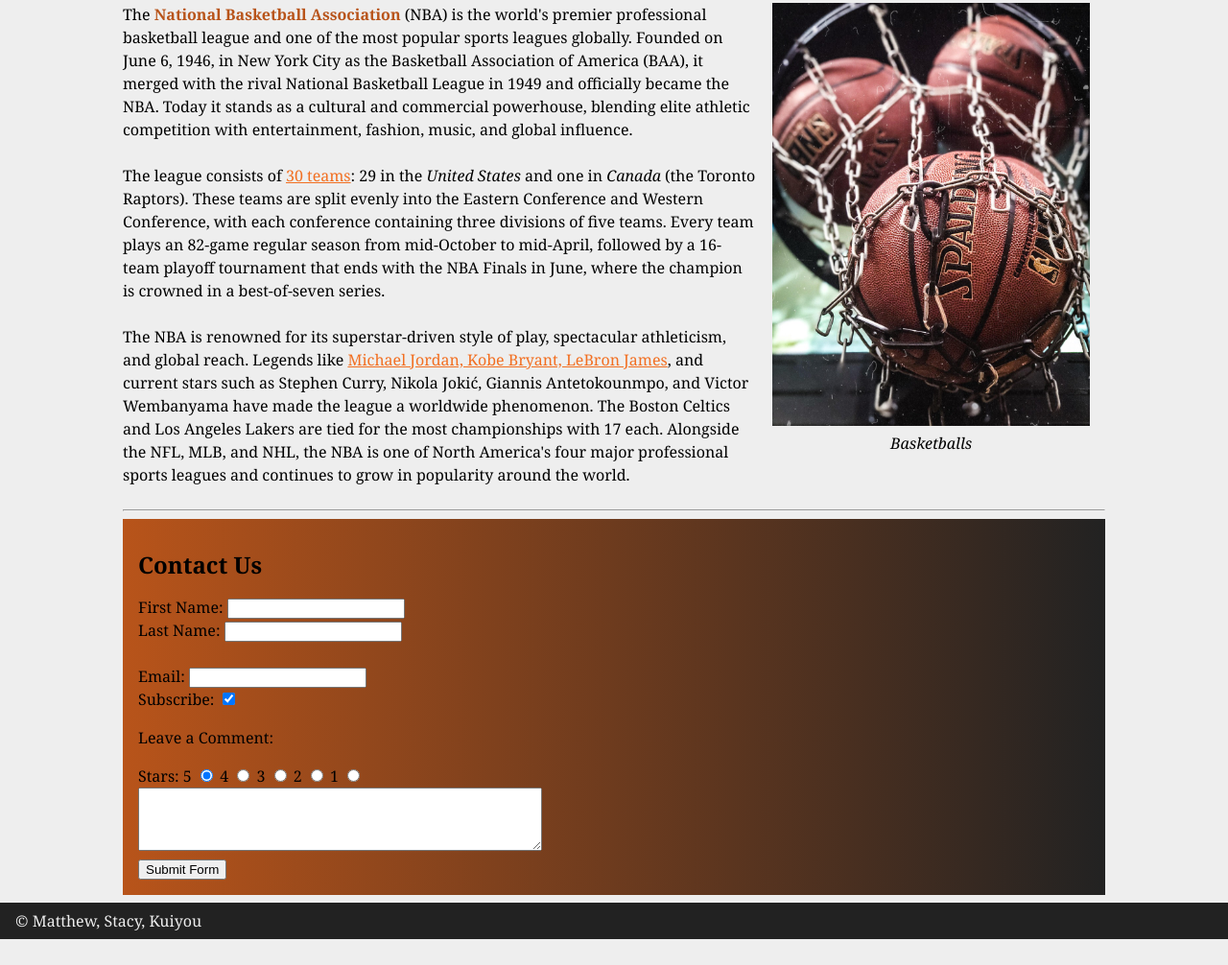
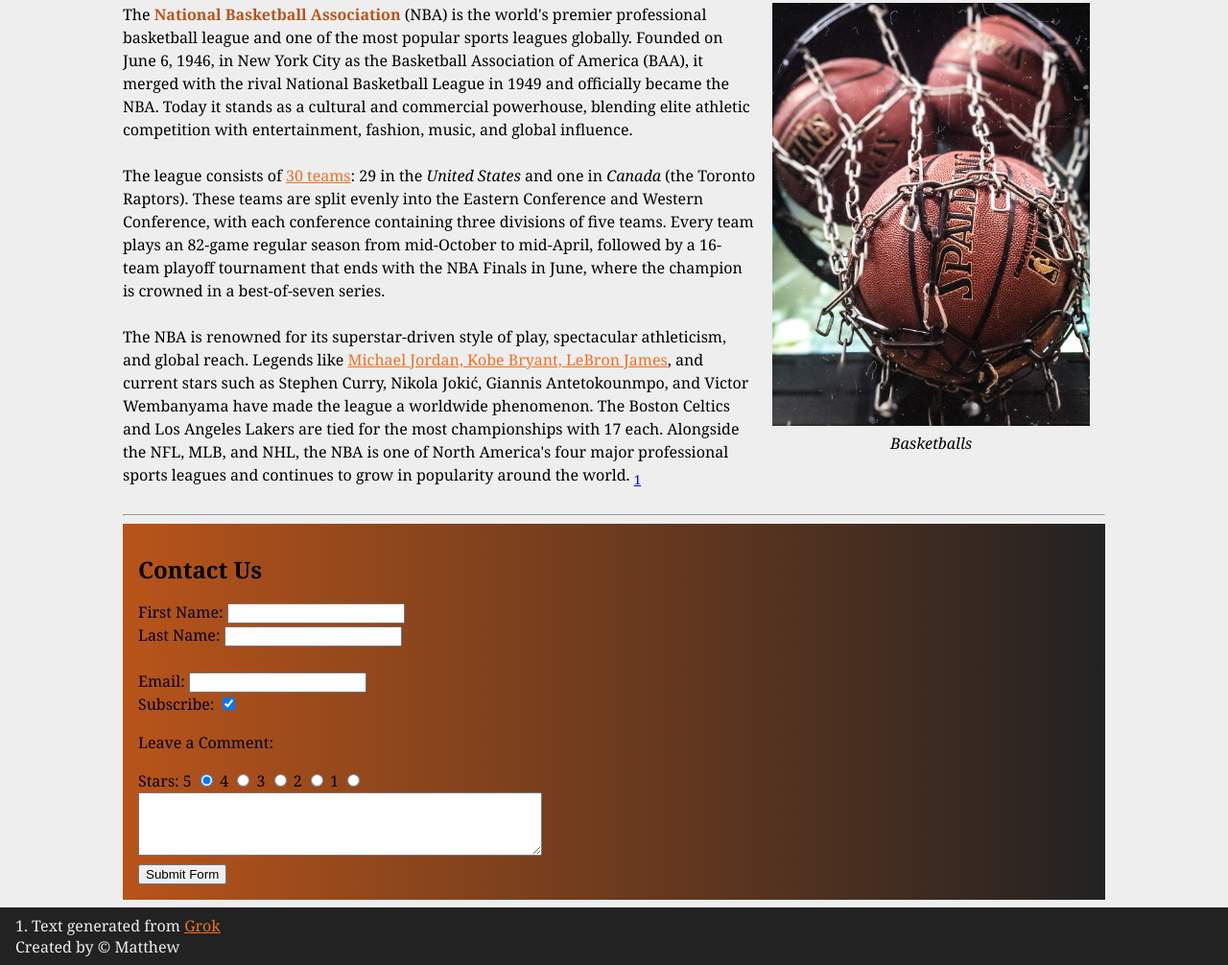
Before and after one commit to mattmaomao/CSIS1280-Web-Project, a plain HTML site: page index.html in a window 1280 px wide. Shown: the part 257-1263 px from the top of the page at 96% size. Before the commit the page ends 1236 px from the top, so only its background shows below. Drawn offline with Linux system fonts and the light colour scheme.

Commit message:
added reference in footer

```diff
--- a/index.html
+++ b/index.html
@@ -59,7 +59,7 @@
                 Celtics and Los Angeles Lakers are tied for the most championships with 17 each. Alongside the NFL, MLB,
                 and
                 NHL, the NBA is one of North America's four major professional sports leagues and continues to grow in
-                popularity around the world.
+                popularity around the world. <sub><a href="#footer">1</a></sub>
             </p>
             <figure id="balls">
                 <img src="./images/balls.jpg" alt="basketballs">
@@ -104,8 +104,9 @@
     </aside>
 
     <!-- Footer -->
-    <footer class="footer">
-        <p>&copy; Matthew, Stacy, Kuiyou</p>
+    <footer class="footer" id="footer">
+        <p>1. Text generated from <a target="_blank" href="https://grok.com/">Grok</a></p>
+        <p>Created by &copy; Matthew</p>
     </footer>
 </body>
 
```
Also changed, not shown: pages/teams.html (+2 -2 lines).
